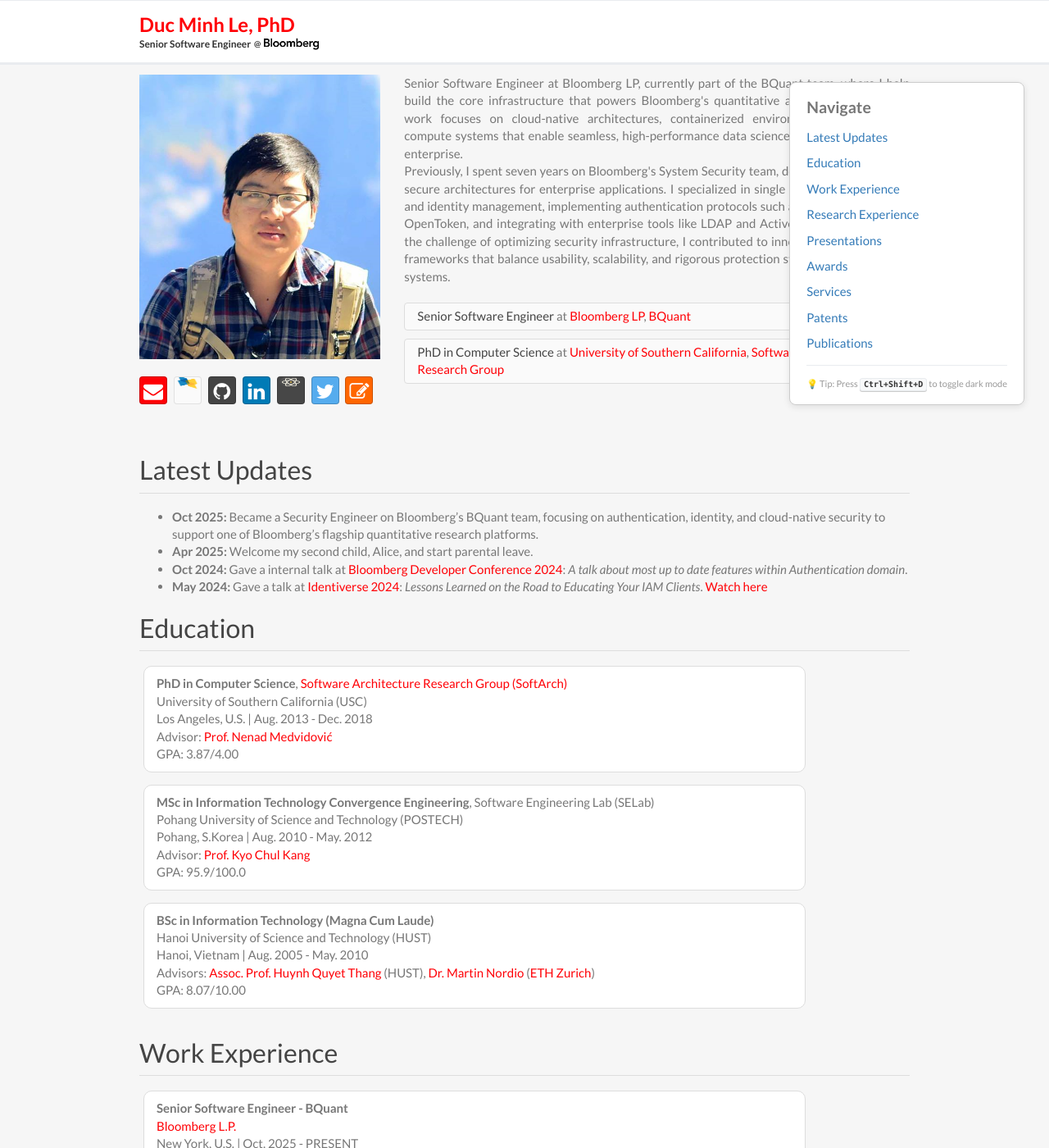
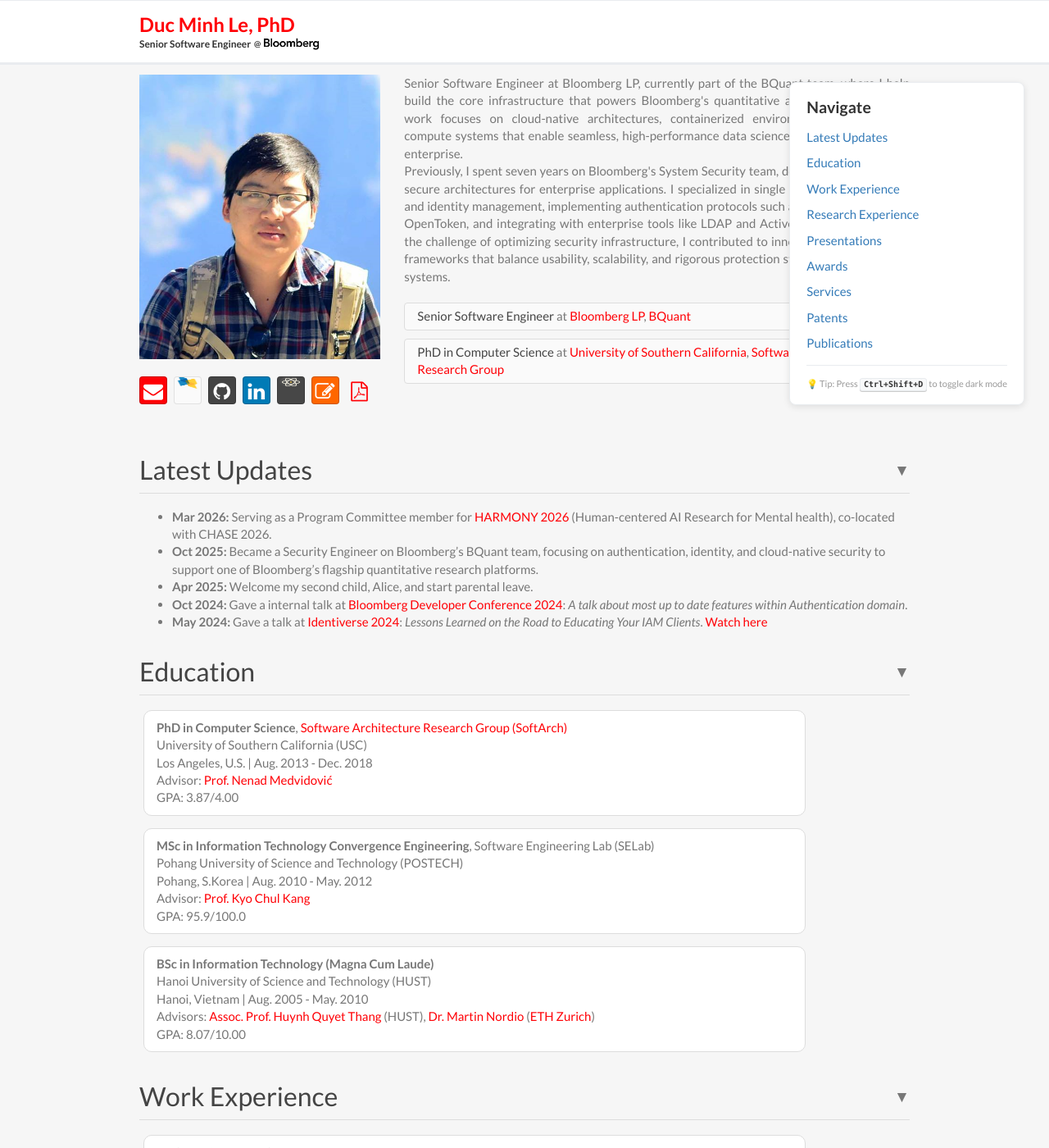
Before and after one commit to lemduc/lemduc.github.io, a Jekyll site: the page built from index.html, in a window 1280 px wide and 1400 px high. Shown: the whole window at 82% size. Built offline with Jekyll 4.4.1, drawn with Linux system fonts in a browser that asks for light colours.

Commit message:
feat: Implement accessible collapsible content sections and a responsive floating navigation by introducing new CSS and JavaScript files and refactoring page structure.

```diff
--- a/_data/updates.yml
+++ b/_data/updates.yml
@@ -1,3 +1,5 @@
+- date: "Mar 2026"
+  content: "Serving as a Program Committee member for <a href=\"https://conf.researchr.org/committee/harmony-2026/harmony-2026-program-committee\" target=\"_blank\">HARMONY 2026</a> (Human-centered AI Research for Mental health), co-located with CHASE 2026."
 - date: "Oct 2025"
   content: "Became a Security Engineer on Bloomberg’s BQuant team, focusing on authentication, identity, and cloud-native security to support one of Bloomberg’s flagship quantitative research platforms."
 - date: "Apr 2025"
--- a/_includes/head.html
+++ b/_includes/head.html
@@ -36,6 +36,7 @@
     <link rel="stylesheet" href="/stylesheets/bootstrap-social.css">
     <link rel="stylesheet" href="/stylesheets/nak.css">
     <link rel="stylesheet" href="/stylesheets/dark-mode.css">
+    <link rel="stylesheet" href="/stylesheets/custom-improvements.css">
 
     <!-- JSON-LD Structured Data -->
     <script type="application/ld+json">
--- a/_includes/header.html
+++ b/_includes/header.html
@@ -17,8 +17,9 @@
                                 <li class="social-icon"><a class="btn btn-social-icon btn-github" href="https://github.com/lemduc"><i class="fa fa-github"></i></a></li>
                                 <li class="social-icon"><a class="btn btn-social-icon btn-linkedin" href="https://linkedin.com/in/lemduc"><i class="fa fa-linkedin"></i></a></li>
                                 <li class="social-icon"><a class="btn btn-social-icon btn-scholar" href="https://scholar.google.com/citations?user=NckEwNMAAAAJ"><img src="/images/scholar-32.png" alt="Google Scholar"/></a></li>
-                                <li class="social-icon"><a class="btn btn-social-icon btn-twitter" href="https://twitter.com/lemduc"><i class="fa fa-twitter"></i></a></li>
+                                <!-- <li class="social-icon"><a class="btn btn-social-icon btn-twitter" href="https://twitter.com/lemduc"><i class="fa fa-twitter"></i></a></li> -->
                                 <li class="social-icon"><a class="btn btn-social-icon btn-rss" href="https://lemduc.substack.com/" title="Substack"><i class="fa fa-pencil-square-o"></i></a></li>
+                                <li class="social-icon"><a class="btn btn-social-icon btn-cv" href="https://github.com/lemduc/CV_lemduc/releases" title="Download CV"><i class="fa fa-file-pdf-o"></i></a></li>
                             </ul>
                         </div>
                     </div>
--- a/_layouts/default.html
+++ b/_layouts/default.html
@@ -6,7 +6,7 @@
     <i id="top"></i>
     {% include nav.html %}
     {% include header.html %}
-    <div class="container">
+    <div class="container" id="content">
         {{ content }}
     </div>
     {% include footer.html %}
@@ -48,5 +48,6 @@
         });
     </script>
     <script data-goatcounter="https://lemduc.goatcounter.com/count" async src="https://gc.zgo.at/count.js"></script>
+    <script src="/js/main.js"></script>
 </body>
 </html>
--- a/index.html
+++ b/index.html
@@ -1,49 +1,8 @@
 ---
 layout: default
 ---
-<style>
-.floating-nav {
-  position: fixed;
-  top: 100px;
-  right: 30px;
-  background: #fff;
-  border: 1px solid #ccc;
-  border-radius: 8px;
-  box-shadow: 0 2px 8px rgba(0,0,0,0.1);
-  padding: 16px 20px;
-  z-index: 1000;
-  min-width: 180px;
-}
-.floating-nav strong {
-  display: block;
-  font-size: 1.3em;
-  font-weight: bold;
-  margin-bottom: 12px;
-}
-.floating-nav ul {
-  list-style: none;
-  margin: 0;
-  padding: 0;
-}
-.floating-nav li {
-  margin-bottom: 10px;
-}
-.floating-nav a {
-  color: #337ab7;
-  text-decoration: none;
-  font-weight: 500;
-  transition: color 0.2s;
-}
-.floating-nav a:hover {
-  color: #23527c;
-  text-decoration: underline;
-}
-@media (max-width: 900px) {
-  .floating-nav { display: none; }
-}
-</style>
 
-<div class="floating-nav">
+<nav class="floating-nav" aria-label="Page Sections Navigation">
   <strong>Navigate</strong>
   <ul>
     <li><a href="#latest-updates-section">Latest Updates</a></li>
@@ -59,69 +18,139 @@
   <div class="nav-shortcuts">
     <small>💡 Tip: Press <kbd>Ctrl+Shift+D</kbd> to toggle dark mode</small>
   </div>
-</div>
+</nav>
 
-<h2 onclick="toggleSection('latest-updates-section')" style="cursor:pointer;">Latest Updates</h2>
+<section>
+  <h2>
+    <button aria-expanded="true" aria-controls="latest-updates-section" class="section-toggle" onclick="toggleSection(this, 'latest-updates-section')">
+      Latest Updates
+      <span class="toggle-icon" aria-hidden="true">▼</span>
+    </button>
+  </h2>
   <hr/>
-<div id="latest-updates-section">
+  <div id="latest-updates-section" class="section-content">
+    <div class="section-inner">
       {% include latest_updates.html %}
     </div>
+  </div>
+</section>
 
-<h2 onclick="toggleSection('education-section')" style="cursor:pointer;">Education</h2>
+<section>
+  <h2>
+    <button aria-expanded="true" aria-controls="education-section" class="section-toggle" onclick="toggleSection(this, 'education-section')">
+      Education
+      <span class="toggle-icon" aria-hidden="true">▼</span>
+    </button>
+  </h2>
   <hr/>
-<div id="education-section">
+  <div id="education-section" class="section-content">
+    <div class="section-inner">
       {% include education.html %}
     </div>
+  </div>
+</section>
 
-<h2 onclick="toggleSection('experience-section')" style="cursor:pointer;">Work Experience</h2>
+<section>
+  <h2>
+    <button aria-expanded="true" aria-controls="experience-section" class="section-toggle" onclick="toggleSection(this, 'experience-section')">
+      Work Experience
+      <span class="toggle-icon" aria-hidden="true">▼</span>
+    </button>
+  </h2>
   <hr/>
-<div id="experience-section">
+  <div id="experience-section" class="section-content">
+    <div class="section-inner">
       {% include experience.html %}
     </div>
+  </div>
+</section>
 
-<h2 onclick="toggleSection('research-section')" style="cursor:pointer;">Research Experience</h2>
+<section>
+  <h2>
+    <button aria-expanded="true" aria-controls="research-section" class="section-toggle" onclick="toggleSection(this, 'research-section')">
+      Research Experience
+      <span class="toggle-icon" aria-hidden="true">▼</span>
+    </button>
+  </h2>
   <hr/>
-<div id="research-section">
+  <div id="research-section" class="section-content">
+    <div class="section-inner">
       {% include research.html %}
     </div>
+  </div>
+</section>
 
-<h2 onclick="toggleSection('presentation-section')" style="cursor:pointer;">Presentations</h2>
+<section>
+  <h2>
+    <button aria-expanded="true" aria-controls="presentation-section" class="section-toggle" onclick="toggleSection(this, 'presentation-section')">
+      Presentations
+      <span class="toggle-icon" aria-hidden="true">▼</span>
+    </button>
+  </h2>
   <hr/>
-<div id="presentation-section">
+  <div id="presentation-section" class="section-content">
+    <div class="section-inner">
       {% include presentation.html %}
     </div>
+  </div>
+</section>
 
-<h2 onclick="toggleSection('awards-section')" style="cursor:pointer;">Awards</h2>
+<section>
+  <h2>
+    <button aria-expanded="true" aria-controls="awards-section" class="section-toggle" onclick="toggleSection(this, 'awards-section')">
+      Awards
+      <span class="toggle-icon" aria-hidden="true">▼</span>
+    </button>
+  </h2>
   <hr/>
-<div id="awards-section">
+  <div id="awards-section" class="section-content">
+    <div class="section-inner">
       {% include awards.html %}
     </div>
+  </div>
+</section>
 
-<h2 onclick="toggleSection('services-section')" style="cursor:pointer;">Services</h2>
+<section>
+  <h2>
+    <button aria-expanded="true" aria-controls="services-section" class="section-toggle" onclick="toggleSection(this, 'services-section')">
+      Services
+      <span class="toggle-icon" aria-hidden="true">▼</span>
+    </button>
+  </h2>
   <hr/>
-<div id="services-section">
+  <div id="services-section" class="section-content">
+    <div class="section-inner">
       {% include services.html %}
     </div>
+  </div>
+</section>
 
-<h2 onclick="toggleSection('patents-section')" style="cursor:pointer;">Patents</h2>
+<section>
+  <h2>
+    <button aria-expanded="true" aria-controls="patents-section" class="section-toggle" onclick="toggleSection(this, 'patents-section')">
+      Patents
+      <span class="toggle-icon" aria-hidden="true">▼</span>
+    </button>
+  </h2>
   <hr/>
-<div id="patents-section">
+  <div id="patents-section" class="section-content">
+    <div class="section-inner">
       {% include patents.html %}
     </div>
+  </div>
+</section>
 
-<h2 onclick="toggleSection('publications-section')" style="cursor:pointer;">Selected Publications</h2>
+<section>
+  <h2>
+    <button aria-expanded="true" aria-controls="publications-section" class="section-toggle" onclick="toggleSection(this, 'publications-section')">
+      Selected Publications
+      <span class="toggle-icon" aria-hidden="true">▼</span>
+    </button>
+  </h2>
   <hr/>
-<div id="publications-section">
+  <div id="publications-section" class="section-content">
+    <div class="section-inner">
       {% include publications.html %}
     </div>
-
-<script>
-function toggleSection(id) {
-  var section = document.getElementById(id);
-  if (section.style.display === 'none') {
-    section.style.display = '';
-  } else {
-    section.style.display = 'none';
-  }
-}
-</script>
+  </div>
+</section>
--- /dev/null
+++ b/js/main.js
@@ -0,0 +1,14 @@
+function toggleSection(btn, id) {
+  var section = document.getElementById(id);
+  var isHidden = section.classList.contains('hidden-section');
+
+  if (isHidden) {
+    section.classList.remove('hidden-section');
+    btn.setAttribute('aria-expanded', 'true');
+    btn.querySelector('.toggle-icon').textContent = '▼';
+  } else {
+    section.classList.add('hidden-section');
+    btn.setAttribute('aria-expanded', 'false');
+    btn.querySelector('.toggle-icon').textContent = '▶';
+  }
+}
--- /dev/null
+++ b/stylesheets/custom-improvements.css
@@ -0,0 +1,126 @@
+html {
+  scroll-behavior: smooth;
+}
+
+/* Accessible Toggle Button */
+.section-toggle {
+  background: none;
+  border: none;
+  padding: 0;
+  font: inherit;
+  color: inherit;
+  cursor: pointer;
+  display: flex;
+  justify-content: space-between;
+  align-items: center;
+  width: 100%;
+  text-align: left;
+}
+
+.section-toggle:focus-visible {
+  outline: 2px dashed #337ab7;
+  outline-offset: 4px;
+}
+
+.toggle-icon {
+  font-size: 0.6em;
+  color: #777;
+  transition: transform 0.2s;
+}
+
+/* Smooth Accordion */
+.section-content {
+  display: grid;
+  grid-template-rows: 1fr;
+  transition: grid-template-rows 0.3s ease-out, opacity 0.3s ease-out;
+  opacity: 1;
+}
+.section-content.hidden-section {
+  grid-template-rows: 0fr;
+  opacity: 0;
+}
+.section-inner {
+  overflow: hidden;
+}
+
+/* Responsive Floating Nav */
+.floating-nav {
+  position: fixed;
+  top: 100px;
+  right: 30px;
+  background: var(--bg-primary, #fff);
+  border: 1px solid var(--border-color, #ccc);
+  border-radius: 8px;
+  box-shadow: 0 2px 8px rgba(0,0,0,0.1);
+  padding: 16px 20px;
+  z-index: 1000;
+  min-width: 180px;
+}
+
+.floating-nav strong {
+  display: block;
+  font-size: 1.3em;
+  font-weight: bold;
+  margin-bottom: 12px;
+  color: var(--text-primary, #333);
+}
+
+.floating-nav ul {
+  list-style: none;
+  margin: 0;
+  padding: 0;
+}
+
+.floating-nav li {
+  margin-bottom: 10px;
+}
+
+.floating-nav a {
+  color: #337ab7;
+  text-decoration: none;
+  font-weight: 500;
+  transition: color 0.2s;
+}
+
+.floating-nav a:hover {
+  color: #23527c;
+  text-decoration: underline;
+}
+
+.nav-shortcuts {
+  margin-top: 15px;
+  color: var(--text-primary, #333);
+}
+
+@media (max-width: 900px) {
+  .floating-nav {
+    position: sticky;
+    top: 50px;
+    right: 0;
+    width: 100%;
+    margin-bottom: 20px;
+    padding: 10px 15px;
+    display: flex;
+    flex-direction: column;
+    border-radius: 0;
+    border-left: none;
+    border-right: none;
+    z-index: 900;
+    box-shadow: 0 4px 6px -1px rgba(0, 0, 0, 0.1);
+  }
+  .floating-nav strong {
+    margin-bottom: 8px;
+    font-size: 1.1em;
+  }
+  .floating-nav ul {
+    display: flex;
+    flex-wrap: wrap;
+    gap: 12px;
+  }
+  .floating-nav li {
+    margin-bottom: 0;
+  }
+  .nav-shortcuts {
+    display: none;
+  }
+}
```
Lines whose indentation alone changed are shown as unchanged.
